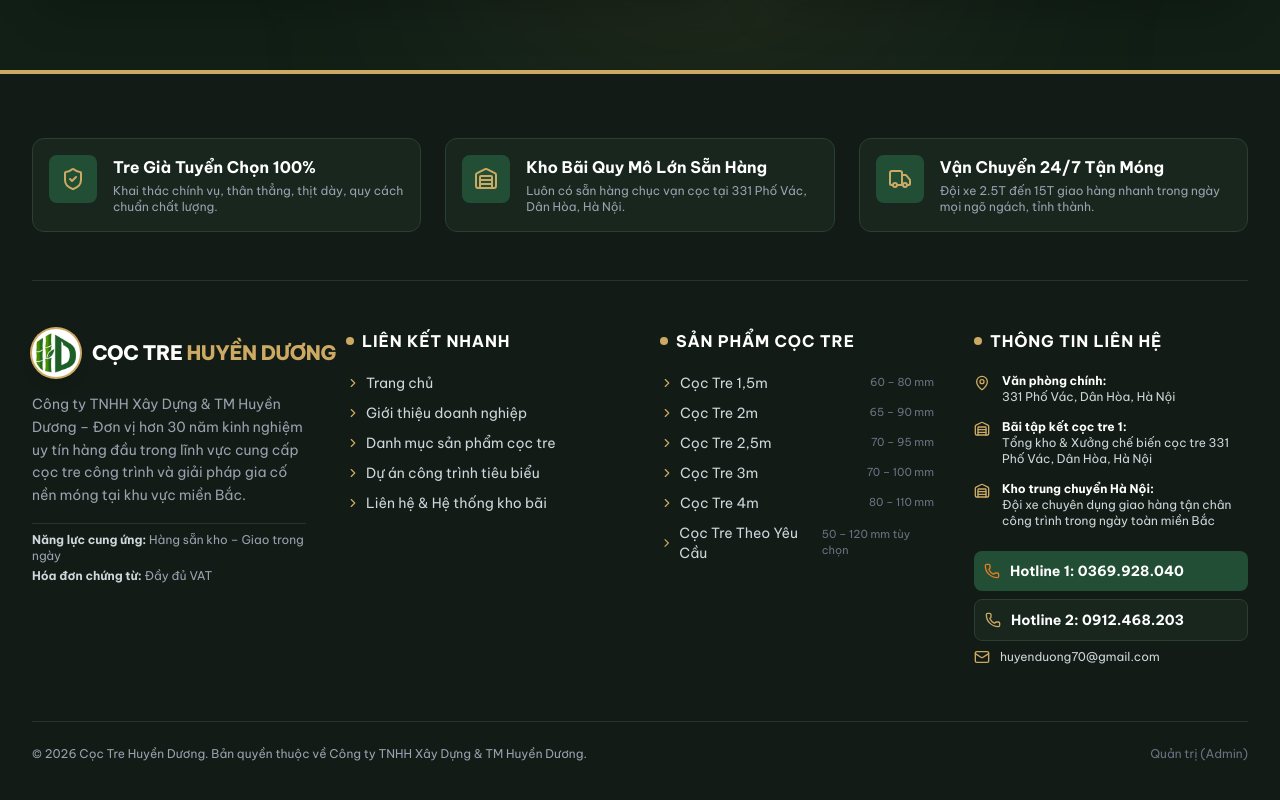
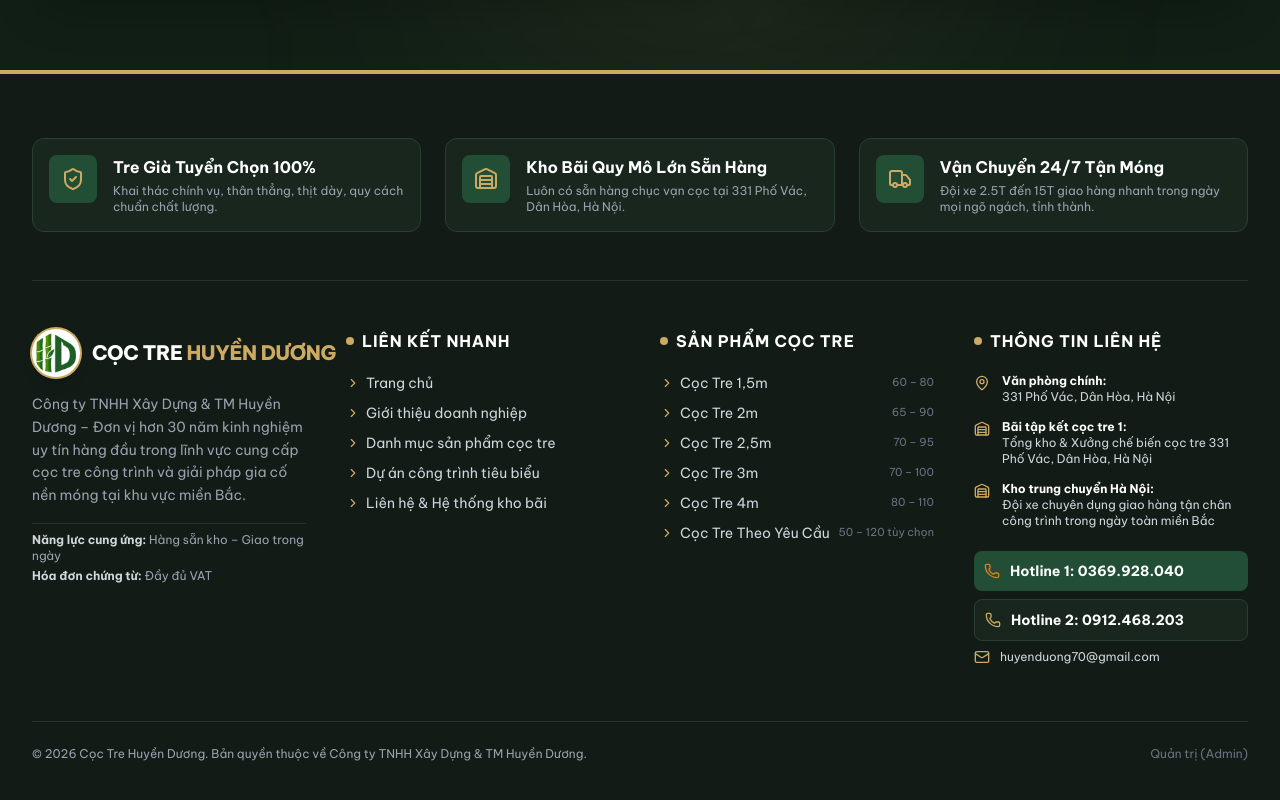
Before and after one commit to tgiahuy/coctre, a Next.js app in the folder frontend/: page / in a window 1280 px wide. Shown: the part 4348-5148 px from the top of the page. Built offline with nearby package versions, Linux system fonts and the light colour scheme; no server answers.

Commit message:
fix(ui): bo don vi mm o phan thong so san pham coc tre

```diff
--- a/frontend/src/components/home/ProductTableSection.tsx
+++ b/frontend/src/components/home/ProductTableSection.tsx
@@ -16,7 +16,7 @@ export default function ProductTableSection() {
       badge: "Phổ biến nhất",
       badgeColor: "bg-emerald-600 text-white",
       length: "2.0 mét (Đủ chiều dài)",
-      diameter: "60mm – 80mm",
+      diameter: "60 – 80",
       usage: "Móng nhà phố 1-3 tầng, móng bè, nhà dân dụng",
       stock: "Có sẵn 20.000+ cây tại bãi",
     },
@@ -26,7 +26,7 @@ export default function ProductTableSection() {
       badge: "Công trình chọn nhiều",
       badgeColor: "bg-[#214E34] text-white",
       length: "2.5 mét (Đủ chiều dài)",
-      diameter: "70mm – 90mm",
+      diameter: "70 – 90",
       usage: "Nền đất yếu, móng nhà 3-4 tầng, cống hộp",
       stock: "Có sẵn 15.000+ cây tại bãi",
     },
@@ -36,7 +36,7 @@ export default function ProductTableSection() {
       badge: "Tre già đực tuyển",
       badgeColor: "bg-[#8C6219] text-white",
       length: "3.0 mét (Đủ chiều dài)",
-      diameter: "80mm – 100mm",
+      diameter: "80 – 100",
       usage: "Kè bờ kênh, bờ ao sông, móng sâu nền bùn",
       stock: "Có sẵn 15.000+ cây tại bãi",
     },
@@ -46,7 +46,7 @@ export default function ProductTableSection() {
       badge: "Tiết kiệm",
       badgeColor: "bg-gray-600 text-white",
       length: "1.5 mét (Đủ chiều dài)",
-      diameter: "50mm – 70mm",
+      diameter: "50 – 70",
       usage: "Gia cố rãnh mương, bờ bao ngắn, phụ trợ",
       stock: "Có sẵn 10.000+ cây tại bãi",
     },
@@ -56,7 +56,7 @@ export default function ProductTableSection() {
       badge: "Hàng đặt",
       badgeColor: "bg-[#E57C23] text-white",
       length: "4.0m – 5.0m hoặc cắt theo yêu cầu",
-      diameter: "80mm – 110mm (Gốc to)",
+      diameter: "80 – 110 (Gốc to)",
       usage: "Dự án đê kè lớn, cầu đường, hạ tầng khu công nghiệp",
       stock: "Giao ngay 1-2 ngày",
     },
--- a/frontend/src/data/products.ts
+++ b/frontend/src/data/products.ts
@@ -4,7 +4,7 @@ export interface Product {
   name: string;
   length: string; // e.g. "1.5m", "2m", "2.5m", "3m", "4m", "Theo yêu cầu"
   lengthMeters: number; // numeric length for filtering
-  diameter: string; // e.g. "60 - 80mm", "70 - 100mm"
+  diameter: string; // e.g. "60 - 80", "70 - 100"
   bambooType: string; // Tre đực già / Tre Luồng / Tre gai
   origin: string; // Hòa Bình / Thanh Hóa / Phú Thọ
   stockStatus: "Còn hàng" | "Sẵn hàng số lượng lớn" | "Đặt hàng 1-2 ngày";
@@ -31,7 +31,7 @@ export const products: Product[] = [
     name: "Cọc Tre 1,5m",
     length: "1,5m",
     lengthMeters: 1.5,
-    diameter: "60 – 80 mm",
+    diameter: "60 – 80",
     bambooType: "Tre đực già, tre gai, tre luồng Hòa Bình",
     origin: "Vùng tre già Hòa Bình tuyển chọn",
     stockStatus: "Sẵn hàng số lượng lớn",
@@ -41,8 +41,8 @@ export const products: Product[] = [
 Đặc tính cọc tre khi ngập hoàn toàn trong môi trường nước ngầm hoặc bùn yếm khí sẽ tăng độ bền qua nhiều thập kỷ, không bị mối mọt xâm hại, đóng vai trò tạo mạng lưới liên kết đất bùn cát chặt chẽ.`,
     specs: [
       { label: "Chiều dài tiêu chuẩn", value: "1,45m – 1,55m (Đủ quy cách)" },
-      { label: "Đường kính gốc", value: "60mm – 80mm" },
-      { label: "Đường kính ngọn", value: "Tối thiểu ≥ 50mm" },
+      { label: "Đường kính gốc", value: "60 – 80" },
+      { label: "Đường kính ngọn", value: "Tối thiểu ≥ 50" },
       { label: "Độ tuổi tre", value: "3 – 5 năm tuổi (Thịt tre già đanh, xanh sẫm)" },
       { label: "Gia công đầu cọc", value: "Đã vát nhọn 3 cạnh dài 15-20cm, cắt phẳng đầu" },
       { label: "Độ ẩm", value: "Tươi tự nhiên, giữ độ dẻo dai nguyên bản" },
@@ -79,7 +79,7 @@ export const products: Product[] = [
     name: "Cọc Tre 2m",
     length: "2m",
     lengthMeters: 2.0,
-    diameter: "65 – 90 mm",
+    diameter: "65 – 90",
     bambooType: "Tre luồng / Tre gai già đanh",
     origin: "Vùng nguyên liệu tre già chọn lọc miền Bắc",
     stockStatus: "Sẵn hàng số lượng lớn",
@@ -89,8 +89,8 @@ export const products: Product[] = [
 Sản phẩm được tuyển chọn kỹ: thân thẳng, mắt tre nhẵn, không bị sâu mọt hoặc cụt ngọn non. Đầu cọc được tiện phẳng để chịu lực va đập khi máy ép thủy lực hoặc búa đóng hoạt động.`,
     specs: [
       { label: "Chiều dài tiêu chuẩn", value: "1,95m – 2,05m" },
-      { label: "Đường kính gốc", value: "65mm – 90mm" },
-      { label: "Đường kính ngọn", value: "Tối thiểu ≥ 55mm" },
+      { label: "Đường kính gốc", value: "65 – 90" },
+      { label: "Đường kính ngọn", value: "Tối thiểu ≥ 55" },
       { label: "Độ tuổi tre", value: "Tre già 4 – 6 năm tuổi" },
       { label: "Xử lý bề mặt", value: "Tỉa sạch cành mắt, đầu vát nhọn 3 khía chống lệch hướng" },
       { label: "Khả năng chịu tải", value: "Đạt chuẩn tính toán 0.6 - 0.8 tấn/cọc (tùy địa chất)" },
@@ -127,7 +127,7 @@ Sản phẩm được tuyển chọn kỹ: thân thẳng, mắt tre nhẵn, khô
     name: "Cọc Tre 2,5m",
     length: "2,5m",
     lengthMeters: 2.5,
-    diameter: "70 – 95 mm",
+    diameter: "70 – 95",
     bambooType: "Tre đực đặc ruột, tre luồng già tuyển chọn",
     origin: "Vùng nguyên liệu tre già chọn lọc",
     stockStatus: "Sẵn hàng số lượng lớn",
@@ -137,8 +137,8 @@ Sản phẩm được tuyển chọn kỹ: thân thẳng, mắt tre nhẵn, khô
 Được khai thác chính vụ vào mùa hanh khô nên tre đạt hàm lượng chất xơ cao nhất, dẻo dai và chống mục rỗng tối đa khi nằm trong lòng đất ngậm nước.`,
     specs: [
       { label: "Chiều dài tiêu chuẩn", value: "2,45m – 2,55m" },
-      { label: "Đường kính gốc", value: "70mm – 95mm" },
-      { label: "Đường kính ngọn", value: "Tối thiểu ≥ 60mm" },
+      { label: "Đường kính gốc", value: "70 – 95" },
+      { label: "Đường kính ngọn", value: "Tối thiểu ≥ 60" },
       { label: "Độ tuổi tre", value: "Trên 4 năm tuổi (Vỏ bóng sẫm, thịt tre già cứng)" },
       { label: "Gia công", value: "Vát nhọn sắc bén, đầu trên cắt vuông góc 90 độ" },
       { label: "Độ thẳng thân", value: "Độ cong võng < 1.5% chiều dài cọc" },
@@ -175,7 +175,7 @@ Sản phẩm được tuyển chọn kỹ: thân thẳng, mắt tre nhẵn, khô
     name: "Cọc Tre 3m",
     length: "3m",
     lengthMeters: 3.0,
-    diameter: "70 – 100 mm",
+    diameter: "70 – 100",
     bambooType: "Tre luồng già tuyển chọn loại 1",
     origin: "Khai thác tuyển chọn từ vùng tre già đạt chuẩn",
     stockStatus: "Sẵn hàng số lượng lớn",
@@ -185,8 +185,8 @@ Sản phẩm được tuyển chọn kỹ: thân thẳng, mắt tre nhẵn, khô
 Sản phẩm thường được chỉ định trong các hồ sơ thiết kế kỹ thuật của Viện thiết kế giao thông, thủy lợi phục vụ gia cố chân taluy âm, chân khay kè đá và móng cống hộp qua vùng trũng thấp.`,
     specs: [
       { label: "Chiều dài tiêu chuẩn", value: "2,95m – 3,05m" },
-      { label: "Đường kính gốc", value: "70mm – 100mm (Đường kính to đều)" },
-      { label: "Đường kính ngọn", value: "Tối thiểu ≥ 65mm" },
+      { label: "Đường kính gốc", value: "70 – 100 (Đường kính to đều)" },
+      { label: "Đường kính ngọn", value: "Tối thiểu ≥ 65" },
       { label: "Độ tuổi tre", value: "5 – 7 năm tuổi (Tre già đanh, không mọt)" },
       { label: "Vát nhọn", value: "Vát 3 mặt sắc dài 25cm hỗ trợ máy đóng xuyên tầng đất cứng" },
       { label: "Khối lượng", value: "Nặng, chắc tay, độ tươi dẻo cao" }
@@ -222,7 +222,7 @@ Sản phẩm thường được chỉ định trong các hồ sơ thiết kế k
     name: "Cọc Tre 4m",
     length: "4m",
     lengthMeters: 4.0,
-    diameter: "80 – 110 mm",
+    diameter: "80 – 110",
     bambooType: "Tre luồng đại thụ, tre gai già Hòa Bình",
     origin: "Vùng tre già Hòa Bình chọn lọc",
     stockStatus: "Sẵn hàng số lượng lớn",
@@ -232,8 +232,8 @@ Sản phẩm thường được chỉ định trong các hồ sơ thiết kế k
 Cọc có khả năng xuyên sâu qua nhiều lớp bùn lầy, giúp tạo liên kết chặt chẽ giữa tầng đất bùn và nền cát sỏi bên dưới, ngăn ngừa lún nghiêng móng vĩnh viễn.`,
     specs: [
       { label: "Chiều dài tiêu chuẩn", value: "3,95m – 4,05m" },
-      { label: "Đường kính gốc", value: "80mm – 110mm" },
-      { label: "Đường kính ngọn", value: "Tối thiểu ≥ 70mm" },
+      { label: "Đường kính gốc", value: "80 – 110" },
+      { label: "Đường kính ngọn", value: "Tối thiểu ≥ 70" },
       { label: "Đặc tính", value: "Cắt sát gốc tre già, thân đanh cứng" },
       { label: "Gia công", value: "Vát nhọn chống va lệch móng, cắt phẳng mặt nhận lực ép" },
       { label: "Sức chịu tải", value: "Chịu lực ép cơ giới cao không dập gãy" }
@@ -269,7 +269,7 @@ Cọc có khả năng xuyên sâu qua nhiều lớp bùn lầy, giúp tạo liê
     name: "Cọc Tre Theo Yêu Cầu",
     length: "Theo yêu cầu",
     lengthMeters: 0,
-    diameter: "50 – 120 mm tùy chọn",
+    diameter: "50 – 120 tùy chọn",
     bambooType: "Tre luồng, tre gai, tre đực Hòa Bình tuyển chọn",
     origin: "Vùng nguyên liệu tuyển chọn Hòa Bình",
     stockStatus: "Đặt hàng 1-2 ngày",
@@ -279,7 +279,7 @@ Cọc có khả năng xuyên sâu qua nhiều lớp bùn lầy, giúp tạo liê
 Với xưởng chế biến và kho bãi trực tiếp tại 331 Phố Vác, Dân Hòa, Hà Nội, chúng tôi có thể đáp ứng tiến độ gia công hàng vạn cọc chỉ trong 24 - 48 giờ.`,
     specs: [
       { label: "Chiều dài tùy biến", value: "Cắt chuẩn xác từ 1,0m đến 6,0m theo bản vẽ" },
-      { label: "Đường kính phân loại", value: "Tuyển chọn theo dải kích thước yêu cầu (Ví dụ: 80-100mm đồng đều)" },
+      { label: "Đường kính phân loại", value: "Tuyển chọn theo dải kích thước yêu cầu (Ví dụ: 80-100 đồng đều)" },
       { label: "Yêu cầu vát cọc", value: "Vát nhọn 3 cạnh / 4 cạnh hoặc giữ nguyên đầu phẳng" },
       { label: "Thời gian đáp ứng", value: "1 – 2 ngày kể từ khi chốt số lượng đơn hàng" },
       { label: "Chứng chỉ hồ sơ", value: "Cung cấp mẫu thí nghiệm nén uốn, hồ sơ xuất xứ hợp pháp" }
```
Also changed, not shown: 1 other file (tests, documents, lock files or other folders).
